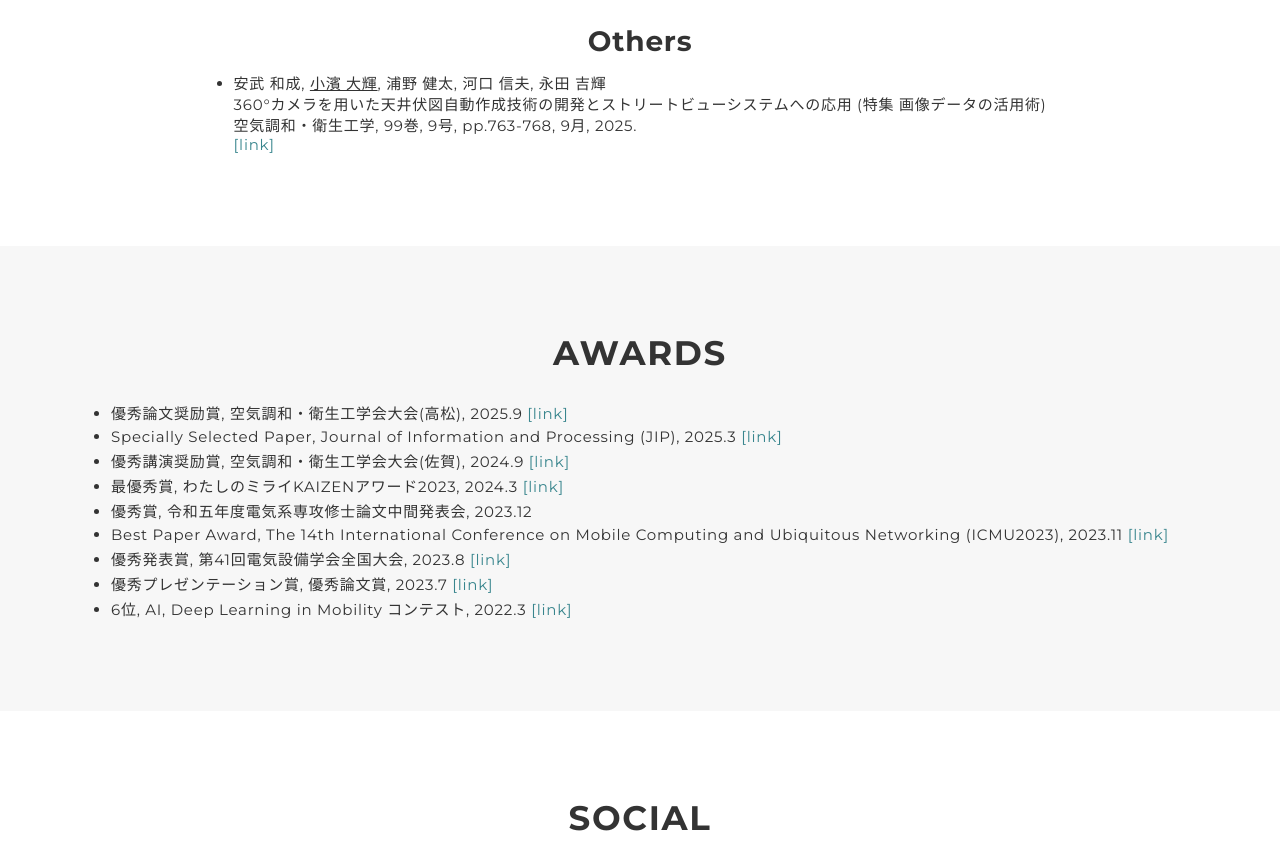
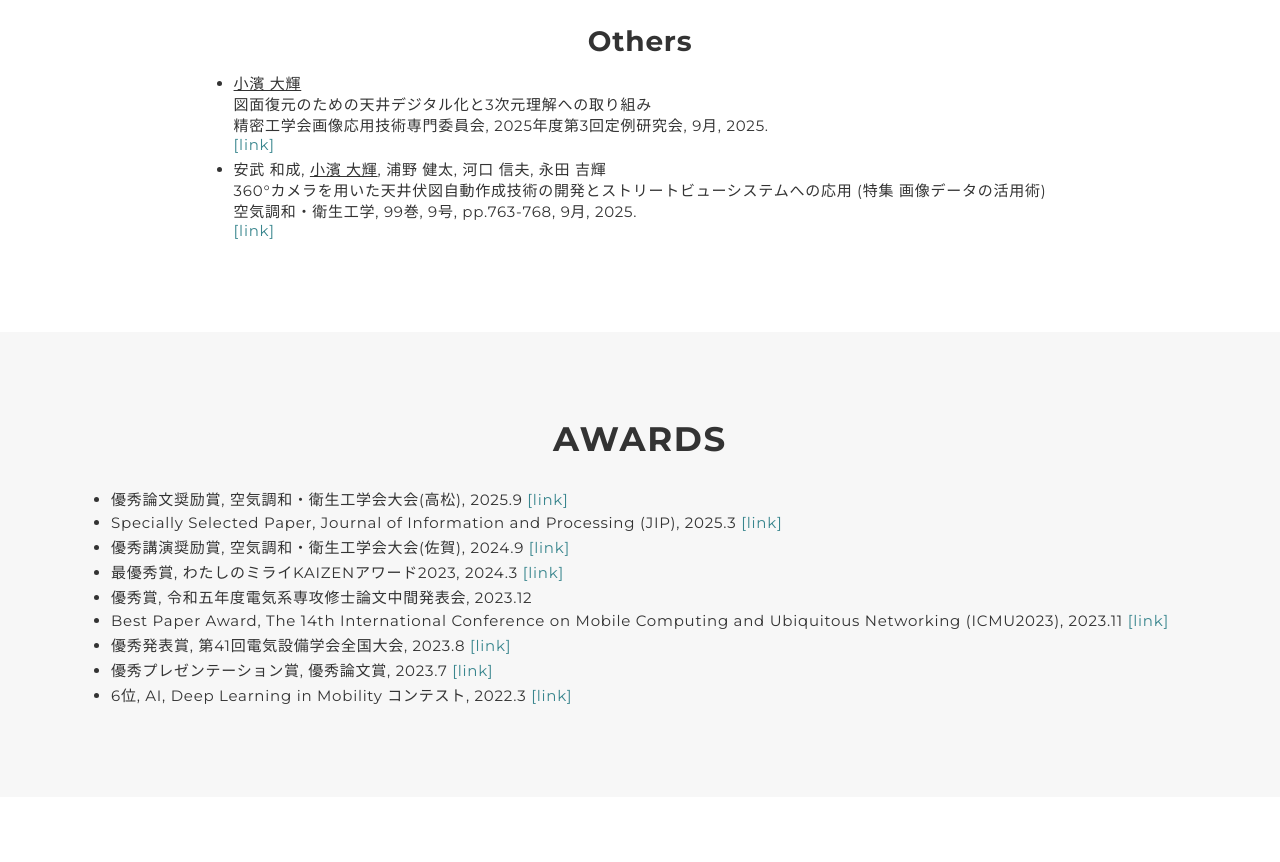
Before and after one commit to daiki-kohama/daiki-kohama.github.io, a plain HTML site: page en/index.html in a window 1280 px wide. Shown: the part 2896-3758 px from the top of the page. Drawn offline with nearby package versions, Linux system fonts and the light colour scheme.

Commit message:
add new entry for others

```diff
--- a/en/index.html
+++ b/en/index.html
@@ -280,6 +280,12 @@
             <h3 class="sub-title">Others</h3>
             <ul>
               <li>
+                <u>小濱 大輝</u><br>
+                図面復元のための天井デジタル化と3次元理解への取り組み<br>
+                精密工学会画像応用技術専門委員会, 2025年度第3回定例研究会, 9月, 2025.<br>
+                <a href="https://www.tc-iaip.org/research/2025_3.shtml" target="_blank">[link]</a>
+              </li>
+              <li>
                 安武 和成, <u>小濱 大輝</u>, 浦野 健太, 河口 信夫, 永田 吉輝<br>
                 360°カメラを用いた天井伏図自動作成技術の開発とストリートビューシステムへの応用 (特集 画像データの活用術)<br>
                 空気調和・衛生工学, 99巻, 9号, pp.763-768, 9月, 2025.<br>
```
Also changed, not shown: index.html (+6 -0 lines).
